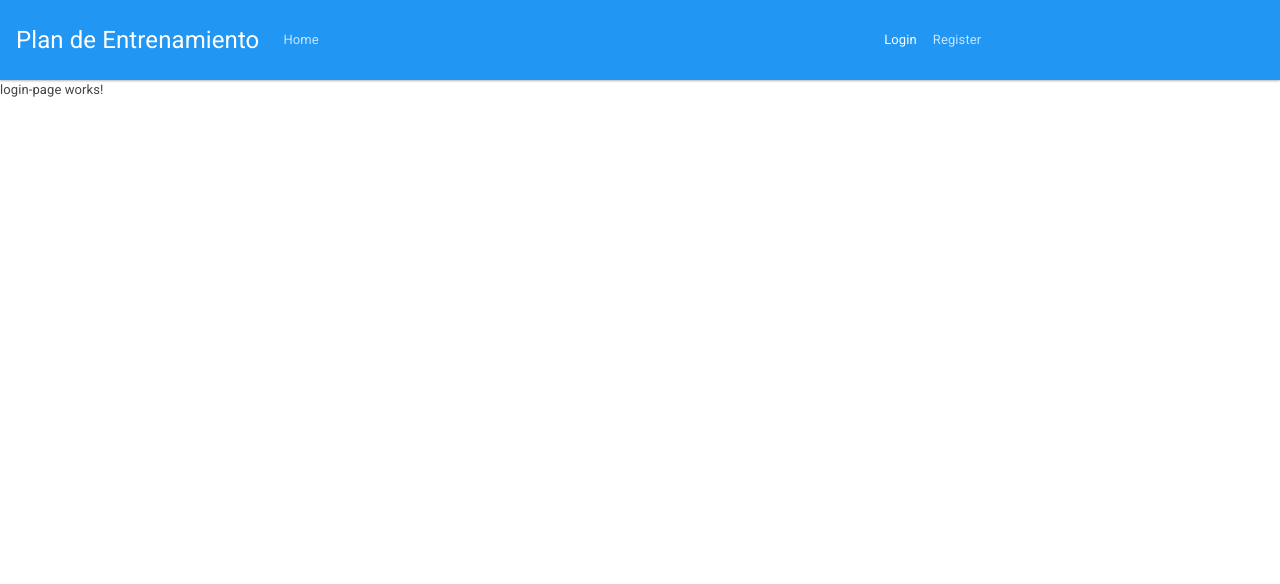
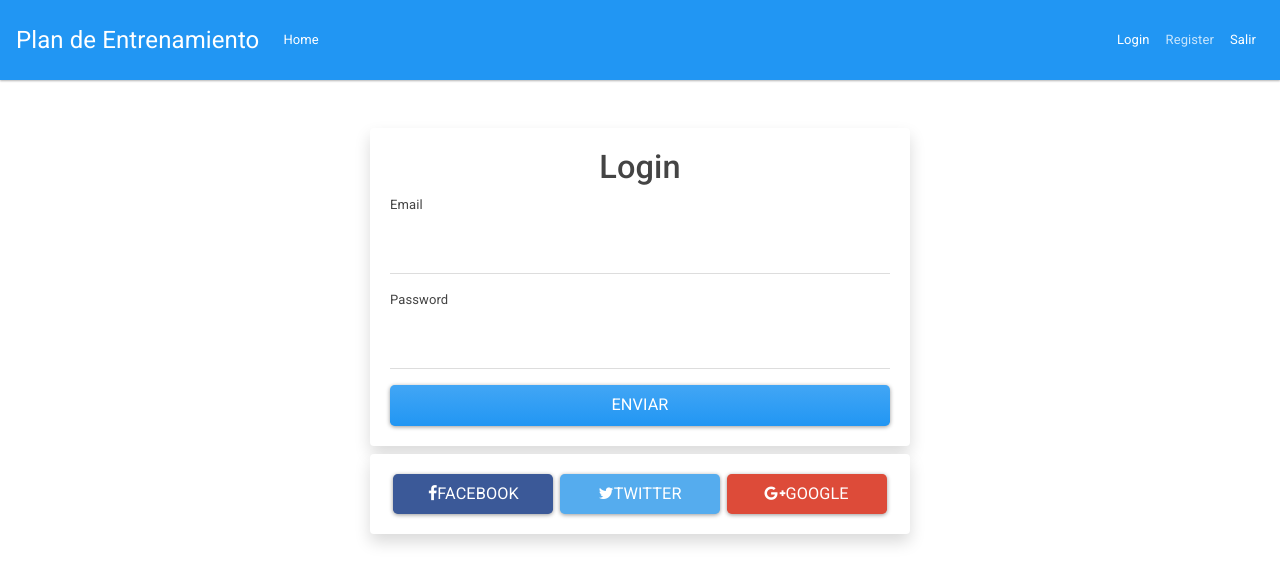
Before and after one commit to SJZ80/angular5Fire, an Angular app: page /login in a window 1280 px wide. Shown: the top 584 px of the page. Built offline with nearby package versions, Linux system fonts and the light colour scheme.

Commit message:
Maquetado de Login Page y Register Page

```diff
--- a/src/app/app-routing.module.ts
+++ b/src/app/app-routing.module.ts
@@ -11,7 +11,7 @@
 
   {path: 'login', component: LoginPageComponent},
   {path: 'register', component: RegisterPageComponent},
-  {path: 'home', component: HomePageComponent},
+  {path: '', component: HomePageComponent},
   {path:'privado', component: PrivadoPageComponent},
   {path:'**', component: NotFoundPageComponent}
 ]
--- a/src/app/app.component.html
+++ b/src/app/app.component.html
@@ -1,3 +1,7 @@
 <app-navbar></app-navbar>
 
-<router-outlet></router-outlet>
+<div class="container">
+
+    <router-outlet></router-outlet>
+
+</div>
--- a/src/app/components/home-page/home-page.component.html
+++ b/src/app/components/home-page/home-page.component.html
@@ -1 +1,10 @@
-<p>home-page works!</p>
+<div class="jumbotron">
+    <h1 class="display-3">Home Page</h1>
+    <p class="lead">This is a simple hero unit, a simple jumbotron-style component for calling extra attention to
+        featured content or information.</p>
+    <hr class="my-4">
+    <p>It uses utility classes for typography and spacing to space content out within the larger container.</p>
+    <p class="lead">
+        <a class="btn btn-primary btn-lg" href="#" role="button">Learn more</a>
+    </p>
+</div>
--- a/src/app/components/login-page/login-page.component.css
+++ b/src/app/components/login-page/login-page.component.css
@@ -0,0 +1,19 @@
+.btn-facebook,.btn-twitter,.btn-google{
+    width: 32%;
+}
+.btn-facebook{
+    background: #3b5998;
+    color: #fff;
+}
+.btn-twitter{
+    background: #55acee;
+    color: #fff;
+}
+.btn-google{
+    background: #dd4b39;
+    color: #fff;
+}
+/* .btn-github{
+    background: #24292e;
+    color: #fff;
+} */
--- a/src/app/components/login-page/login-page.component.html
+++ b/src/app/components/login-page/login-page.component.html
@@ -1 +1,36 @@
-<p>login-page works!</p>
+
+<div class="row mt-5">
+    <div class="col-md-6 mx-auto  mt-10">
+        <div class="card shadow ">
+            <div class="card-body">
+                <h1 class="text-center">Login</h1>
+                <form>
+                    <div class="form-group">
+                        <label for="email">Email</label>
+                        <input type="email" name="email" id="email" class="form-control">
+                    </div>
+                    <div class="form-group">
+                        <label for="password">Password</label>
+                        <input type="password" name="password" id="password" class="form-control">
+                    </div>
+                    <input type="button" value="ENVIAR" class="btn btn-primary btn-block btn-lg">
+                </form>
+            </div>
+        </div>
+    </div>
+</div>
+<div class="row mt-2">
+    <div class="col-md-6 mx-auto">
+        <div class="card shadow">
+            <div class="card-body d-flex justify-content-around">
+
+                   <button class="btn btn-lg btn-facebook"><i class="fa fa-facebook"></i>Facebook</button>
+                   <button class="btn btn-lg btn-twitter"><i class="fa fa-twitter"></i>Twitter</button>
+                   <!-- <button class="btn btn-lg btn-github"><i class="fa fa-github"></i>Github</button> -->
+                   <button class="btn btn-lg btn-google"><i class="fa fa-google-plus"></i>Google</button>
+
+            </div>
+        </div>
+
+    </div>
+</div>
--- a/src/app/components/navbar/navbar.component.html
+++ b/src/app/components/navbar/navbar.component.html
@@ -5,24 +5,14 @@
     <span class="navbar-toggler-icon"></span>
   </button>
 
-  <!-- <div class="collapse navbar-collapse" id="navbarSupportedContent">
-    <ul class="navbar-nav mr-auto">
-      <li class="nav-item" routerLinkActive="active">
-        <a class="nav-link" routerLink="home">Home</a>
-      </li>
-      <li class="nav-item" routerLinkActive="active">
-        <a class="nav-link" routerLink="search">Search</a>
-      </li>
-    </ul>
-  </div> -->
-
   <div class="collapse navbar-collapse" id="navbarSupportedContent">
 
     <ul class="navbar-nav mr-auto">
       <li class="nav-item" routerLinkActive="active">
-        <a class="nav-link" routerLink="home">Home</a>
+        <a class="nav-link" routerLink="">Home</a>
       </li>
     </ul>
+    <div class="text-right">
       <ul class="navbar-nav mx-auto">
         <li class="nav-item" routerLinkActive="active">
           <a class="nav-link" routerLink="login">Login</a>
@@ -31,21 +21,12 @@
         <li class="nav-item" routerLinkActive="active">
           <a class="nav-link" routerLink="register">Register</a>
         </li>
-    </ul>
-
-    <!-- <ul class="navbar-nav mx-auto">
         <li class="nav-item" routerLinkActive="active">
-        <a class="nav-link" routerlink="login">Login</a>
-      </li>
-      <li class="nav-item" routerLinkActive="active">
-        <a class="nav-link" routerlink="register">Register</a>
+          <a class="nav-link" routerLink="">Salir</a>
         </li>
 
-      <li class="nav-item" routerLinkActive="active">
-        <a class="nav-link" href="#">Salir</a>
-      </li>
-
-    </ul> -->
+      </ul>
+    </div>
 
   </div>
 </nav>
--- a/src/app/components/not-found-page/not-found-page.component.html
+++ b/src/app/components/not-found-page/not-found-page.component.html
@@ -1 +1,19 @@
-<p>not-found-page works!</p>
+<div class="row mt-5">
+
+    <div class="col-md-6 mx-auto text-center">
+
+        <div class="card rounded-circle shadow">
+
+            <h1>Ooops!!!</h1>
+            <h2>404 Page not Found</h2>
+            <div class="card-body">
+
+                <a href="/" class="btn btn-primary btn-lg"><i class="fa fa-home"></i></a>
+
+            </div>
+
+        </div>
+
+    </div>
+
+</div>
--- a/src/app/components/privado-page/privado-page.component.html
+++ b/src/app/components/privado-page/privado-page.component.html
@@ -1 +1,10 @@
-<p>privado-page works!</p>
+<div class="jumbotron">
+    <h1 class="display-3">Zona Privada</h1>
+    <p class="lead">This is a simple hero unit, a simple jumbotron-style component for calling extra attention to
+        featured content or information.</p>
+    <hr class="my-4">
+    <p>It uses utility classes for typography and spacing to space content out within the larger container.</p>
+    <p class="lead">
+        <a class="btn btn-primary btn-lg" href="#" role="button">Learn more</a>
+    </p>
+</div>
--- a/src/app/components/register-page/register-page.component.html
+++ b/src/app/components/register-page/register-page.component.html
@@ -1 +1,20 @@
-<p>register-page works!</p>
+<div class="row mt-5">
+    <div class="col-md-6 mx-auto  mt-10">
+        <div class="card shadow ">
+            <div class="card-body">
+                <h1 class="text-center">Registro</h1>
+                <form>
+                    <div class="form-group">
+                        <label for="email">Email</label>
+                        <input type="email" name="email" id="email" class="form-control">
+                    </div>
+                    <div class="form-group">
+                        <label for="password">Password</label>
+                        <input type="password" name="password" id="password" class="form-control">
+                    </div>
+                    <input type="button" value="ENVIAR" class="btn btn-primary btn-block btn-lg">
+                </form>
+            </div>
+        </div>
+    </div>
+</div>
```
Lines whose indentation alone changed are shown as unchanged.
